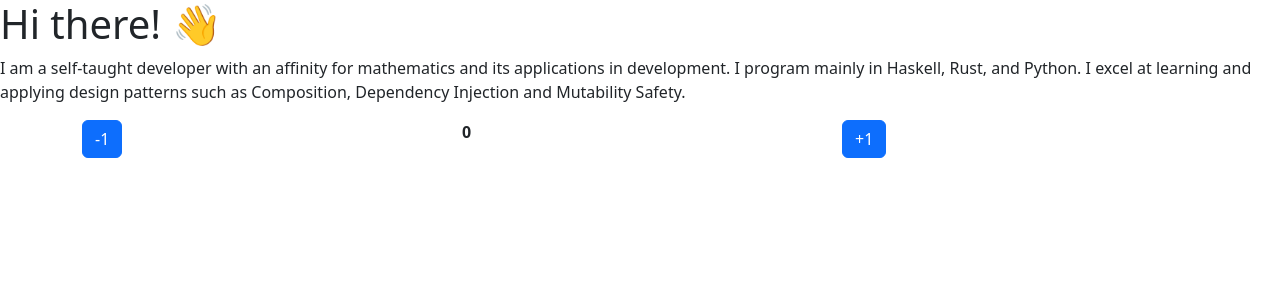
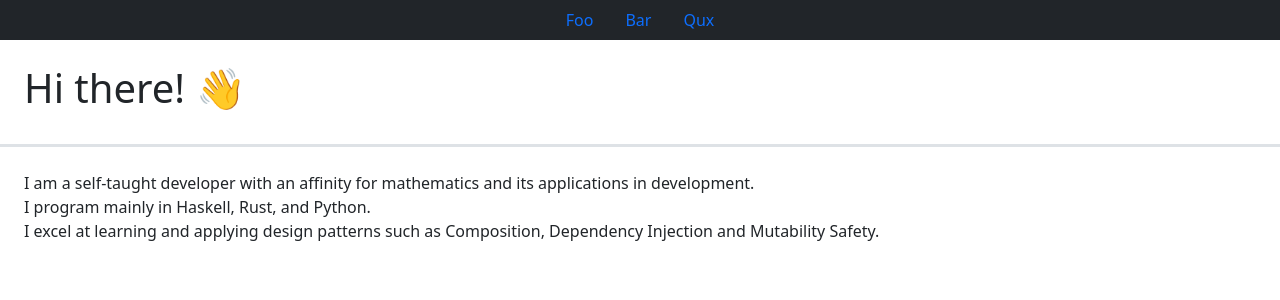
Before and after one commit to Violet-Codes/Violet-Codes.github.io, a React (Create React App) app: page / in a window 1280 px wide. Shown: the top 300 px of the page. Built offline with nearby package versions, Linux system fonts and the light colour scheme.

Commit message:
simple bootstrap

```diff
--- a/src/App.tsx
+++ b/src/App.tsx
@@ -1,23 +1,36 @@
 import React from 'react';
-import {Counter} from './Counter';
+import Container from 'react-bootstrap/Container';
+import Row from 'react-bootstrap/Row';
+import Col from 'react-bootstrap/Col';
+import Nav from 'react-bootstrap/Nav';
 
-function App() {
+export const App: React.FC<{}> = (props: {}) => {
   return (
-    <div className="App">
-      <header className="App-header">
+    <>
+      <Nav defaultActiveKey="link-0"  className="justify-content-center text-bg-dark" as="ul">
+        <Nav.Item as="li">
+          <Nav.Link eventKey="link-0">Foo</Nav.Link>
+        </Nav.Item>
+        <Nav.Item as="li">
+          <Nav.Link eventKey="link-1">Bar</Nav.Link>
+        </Nav.Item>
+        <Nav.Item as="li">
+          <Nav.Link eventKey="link-2">Qux</Nav.Link>
+        </Nav.Item>
+      </Nav>
+      <header className="p-4 mb-4 border-3 border-bottom">
         <h1>
           Hi there! 👋
         </h1>
       </header>
       <main>
-        <p>
-          I am a self-taught developer with an affinity for mathematics and its applications in development.
-          I program mainly in Haskell, Rust, and Python.
+        <div className="ms-4">
+          I am a self-taught developer with an affinity for mathematics and its applications in development.<br/>
+          I program mainly in Haskell, Rust, and Python.<br/>
           I excel at learning and applying design patterns such as Composition, Dependency Injection and Mutability Safety.
-        </p>
-        <Counter initial={0}/>
+        </div>
       </main>
-    </div>
+    </>
   );
 }
 
--- a/src/Counter.tsx
+++ /dev/null
@@ -1,31 +0,0 @@
-import React, {useState} from 'react';
-import Container from 'react-bootstrap/Container';
-import Row from 'react-bootstrap/Row';
-import Col from 'react-bootstrap/Col';
-import Button from 'react-bootstrap/Button';
-
-export function Counter(props : {initial: number}) {
-    const {initial} = props;
-    const [count, setCount] = useState(initial);
-    return (
-        <Container>
-            <Row>
-                <Col>
-                    <Button onClick={() => setCount(count - 1)}>
-                        {"-1"}
-                    </Button>
-                </Col>
-                <Col>
-                    <p><strong>
-                        {`${count}`}
-                    </strong></p>
-                </Col>
-                <Col>
-                    <Button onClick={() => setCount(count + 1)}>
-                        {"+1"}
-                    </Button>
-                </Col>
-            </Row>
-        </Container>
-    );
-}
```
